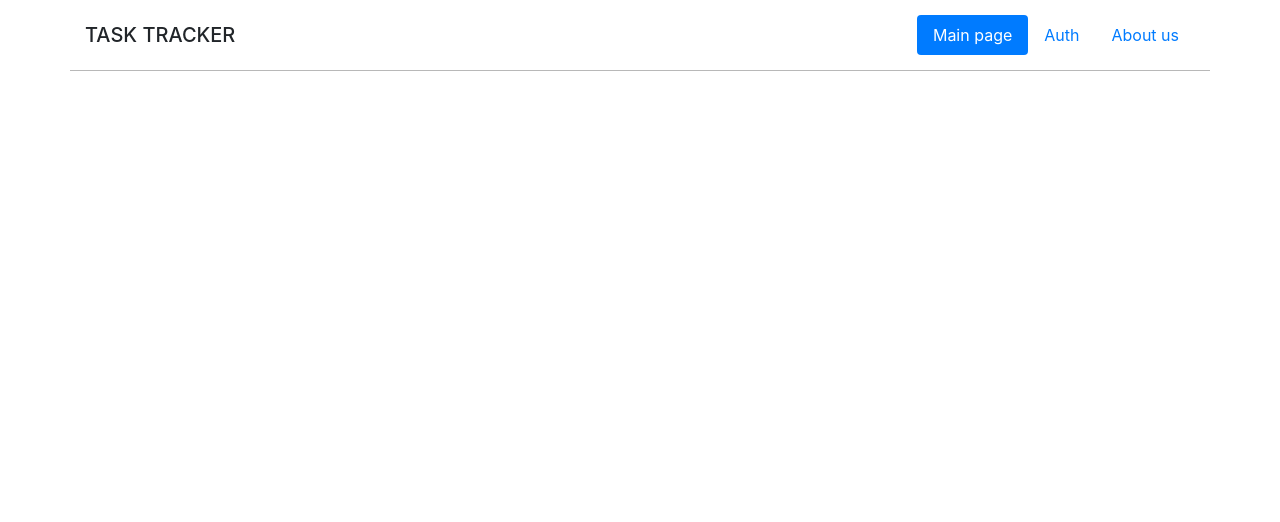
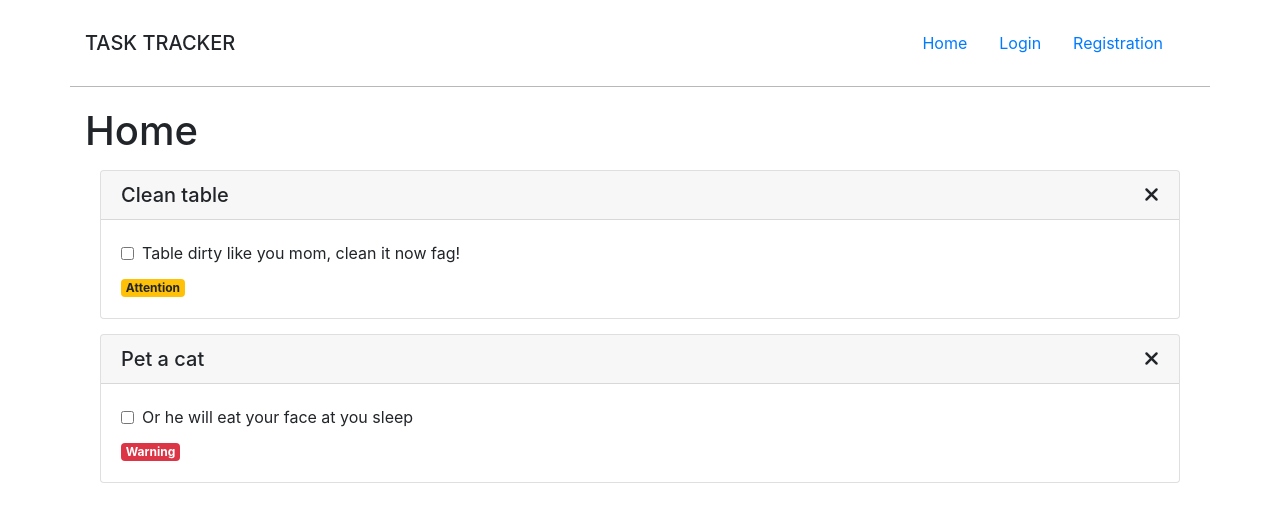
Before and after one commit to IrvinsCass/Task-tracker, a Vue app: page /#/ in a window 1280 px wide. Shown: the top 522 px of the page. Built offline with nearby package versions, Linux system fonts and the light colour scheme.

Commit message:
Component Home added
- Header is now adaptive
- added Home section
- task section designed

```diff
--- a/index.html
+++ b/index.html
@@ -12,5 +12,6 @@
     <script src="https://code.jquery.com/jquery-3.4.1.slim.min.js" integrity="sha384-J6qa4849blE2+poT4WnyKhv5vZF5SrPo0iEjwBvKU7imGFAV0wwj1yYfoRSJoZ+n" crossorigin="anonymous"></script>
     <script src="https://cdn.jsdelivr.net/npm/popper.js@1.16.0/dist/umd/popper.min.js" integrity="sha384-Q6E9RHvbIyZFJoft+2mJbHaEWldlvI9IOYy5n3zV9zzTtmI3UksdQRVvoxMfooAo" crossorigin="anonymous"></script>
     <script src="https://stackpath.bootstrapcdn.com/bootstrap/4.4.1/js/bootstrap.min.js" integrity="sha384-wfSDF2E50Y2D1uUdj0O3uMBJnjuUD4Ih7YwaYd1iqfktj0Uod8GCExl3Og8ifwB6" crossorigin="anonymous"></script>
+    <script src="https://kit.fontawesome.com/d8963c8a1a.js" crossorigin="anonymous"></script>
   </body>
 </html>
--- a/src/App.vue
+++ b/src/App.vue
@@ -2,28 +2,75 @@
   #app
     header.container
       span.navbar-brand.mb-0.h1 Task tracker
-      ul.nav.nav-pills
-        li.nav-item
-          a.nav-link.active(href='#') Main page
-        li.nav-item
-          a.nav-link(href='#') Auth
-        li.nav-item
-          a.nav-link(href='#') About us
+      .icon-burger
+        i.fas.fa-align-justify(
+          @click="menuShow = !menuShow"
+        )
+        ul.nav.nav-pills.flex-column.navbar-hidden(
+          v-if="menuShow"
+        )
+          li.nav-item(
+            v-for="link in linkMenu"
+            :key="link.title"
+            @click="menuShow = !menuShow"
+          )
+            router-link.nav-link(
+              :to="`${link.url}`"
+            ) {{ link.title }}
+      ul.nav.nav-pills.navbar
+        li.nav-item(
+          v-for="link in linkMenu"
+          :key="link.title"
+        )
+          router-link.nav-link(
+            :to="`${link.url}`"
+          ) {{ link.title }}
 
+    router-view
 </template>
 
 <script>
 export default {
-  name: 'App'
+  name: 'App',
+  data () {
+    return {
+      menuShow: false,
+      linkMenu: [
+        {title: 'Home', url: '/'},
+        {title: 'Login', url: '/login'},
+        {title: 'Registration', url: '/registration'}
+      ]
+    }
+  }
 }
 </script>
 
-<style lang="stylus" scoped>
+<style lang="stylus">
 header
   border-bottom 1px solid #b8b8b8
   padding 15px
   display flex
   justify-content space-between
+  align-items center
+  min-width 320px
+  position relative
+  margin-bottom 20px
   span
     text-transform uppercase
+  .navbar
+    @media screen and (max-width: 480px)
+      display none
+  .navbar-hidden
+    position absolute
+    background-color #fff
+    right 0
+    padding 10px
+    text-align right
+    z-index 100
+  .icon-burger
+    display none
+    font-size 22px
+    margin-right 20px
+    @media screen and (max-width: 480px)
+      display block
 </style>
--- /dev/null
+++ b/src/components/Auth/Login.vue
@@ -0,0 +1,15 @@
+<template lang="pug">
+  .container
+    section
+      h1 Login
+</template>
+
+<script>
+export default {
+
+}
+</script>
+
+<style lang="stylus" scoped>
+
+</style>
--- /dev/null
+++ b/src/components/Auth/Registration.vue
@@ -0,0 +1,15 @@
+<template lang="pug">
+  .container
+    section
+      h1 Registration
+</template>
+
+<script>
+export default {
+
+}
+</script>
+
+<style lang="stylus" scoped>
+
+</style>
--- /dev/null
+++ b/src/components/Home.vue
@@ -0,0 +1,92 @@
+<template lang="pug">
+  .container
+    section
+      h1.home-header Home
+    section.container-fluid
+      .task-list
+        .task-item(
+          v-for="task in tasks"
+          :key="task.id"
+          :class="{ completed: task.completed }"
+        )
+          .card
+            h5.card-header {{ task.title }}
+              span.button-close
+                i.fas.fa-times
+            .card-body
+              .card-body__text
+                span.form-check
+                  input(
+                    type='checkbox'
+                    v-model="task.completed"
+                  )
+                p {{ task.description }}
+              .card-body__label
+                .urgency-label(
+                  v-if="task.urgencyLevel == 1"
+                )
+                  span.badge.badge-warning Attention
+                .urgency-label(
+                  v-else="task.urgencyLevel == 2"
+                )
+                  span.badge.badge-danger Warning
+
+</template>
+
+<script>
+export default {
+  data () {
+    return {
+      tasks: [
+        {
+          'id': 1,
+          'title': 'Clean table',
+          'description': 'Table dirty like you mom, clean it now fag!',
+          'urgencyLevel': 1,
+          'completed': false,
+          'editing': false
+        },
+        {
+          'id': 2,
+          'title': 'Pet a cat',
+          'description': 'Or he will eat your face at you sleep',
+          'urgencyLevel': 2,
+          'completed': false,
+          'editing': false
+        }
+      ]
+    }
+  }
+}
+</script>
+
+<style lang="stylus" scoped>
+.home-header
+  margin-bottom 15px
+
+.task-item
+  margin-bottom 15px
+  &:last-child
+    margin-bottom 0
+
+.card-header
+  display flex
+  justify-content space-between
+  i
+    cursor pointer
+    &:hover
+      color gray
+
+.card-body
+  &__text
+    display flex
+    align-items center
+    margin-bottom 8px
+    p
+      margin-bottom 0
+    span
+      margin 0
+      padding 0
+      margin-right 8px
+      padding-top 2px
+</style>
--- a/src/router/index.js
+++ b/src/router/index.js
@@ -1,10 +1,27 @@
 import Vue from 'vue'
 import Router from 'vue-router'
+import Home from '@/components/Home'
+import Login from '@/components/Auth/Login'
+import Registration from '@/components/Auth/Registration'
 
 Vue.use(Router)
 
 export default new Router({
   routes: [
-
+    {
+      path: '/',
+      name: 'Home',
+      component: Home
+    },
+    {
+      path: '/login',
+      name: 'Login',
+      component: Login
+    },
+    {
+      path: '/registration',
+      name: 'Registration',
+      component: Registration
+    }
   ]
 })
```
